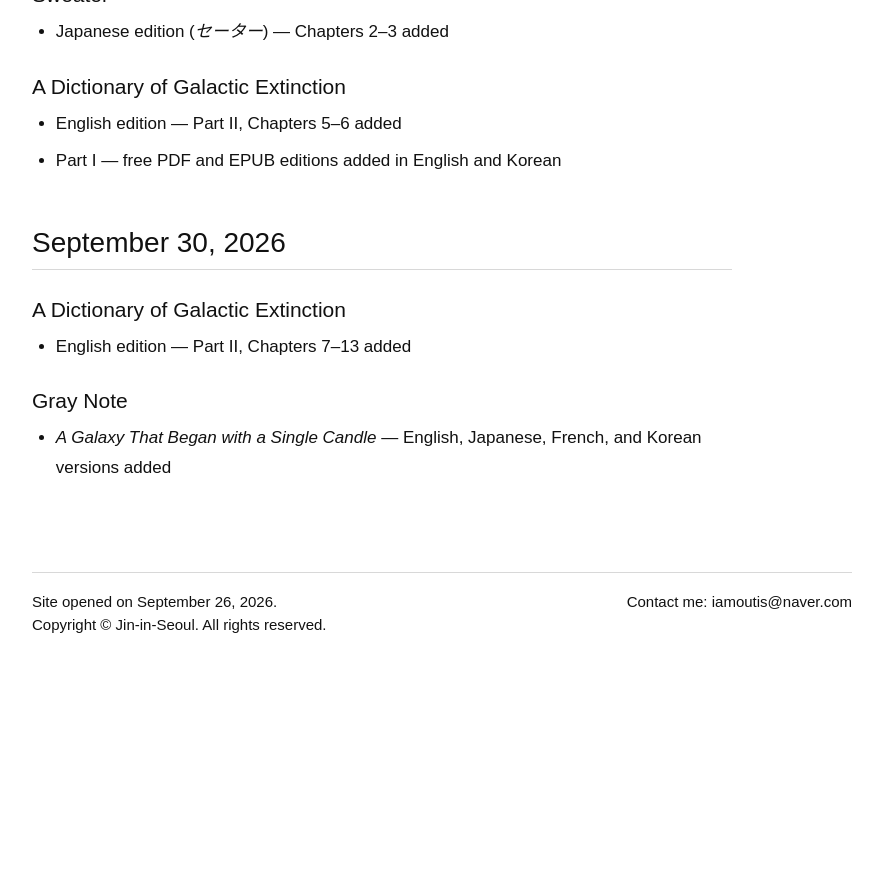
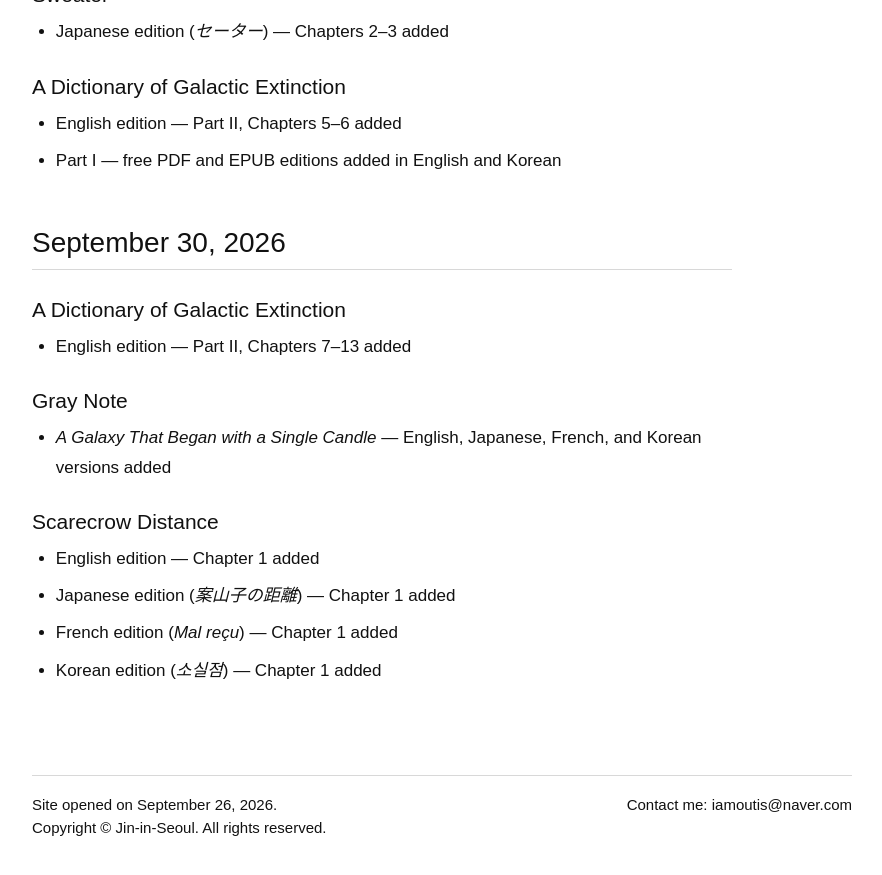
Before and after one commit to Jin-in-Seoul/Jin-in-Seoul, a Jekyll site: the page built from publication-log/index.html, in a window 1280 px wide and 900 px high, scrolled down 1393 px. Shown: the top 875 px of the window, without its empty margins (198-1080 px from the left). Built offline with Jekyll 4.4.1, drawn with Linux system fonts in a browser that asks for light colours; before the commit the page ends 2090 px from its top, so only the background shows below that.

Commit message:
Add files via upload

```diff
--- a/publication-log/index.html
+++ b/publication-log/index.html
@@ -97,6 +97,14 @@
         <ul>
           <li><em>A Galaxy That Began with a Single Candle</em> — English, Japanese, French, and Korean versions added</li>
         </ul>
+
+        <h3>Scarecrow Distance</h3>
+        <ul>
+          <li>English edition — Chapter 1 added</li>
+          <li>Japanese edition (<em>案山子の距離</em>) — Chapter 1 added</li>
+          <li>French edition (<em>Mal reçu</em>) — Chapter 1 added</li>
+          <li>Korean edition (<em>소실점</em>) — Chapter 1 added</li>
+        </ul>
       </section>
     </div>
 
```
